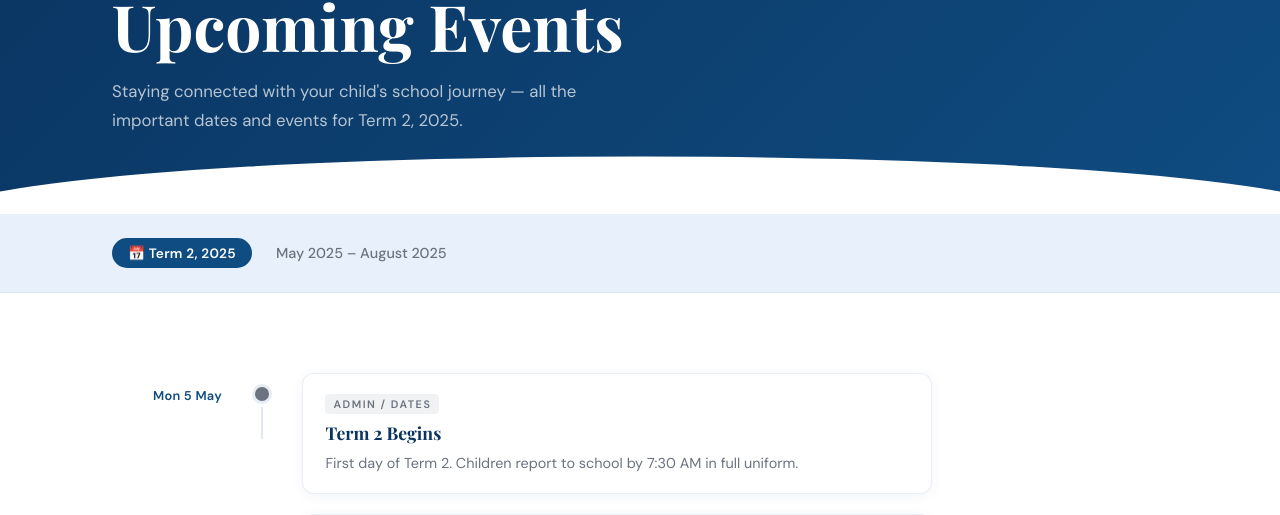
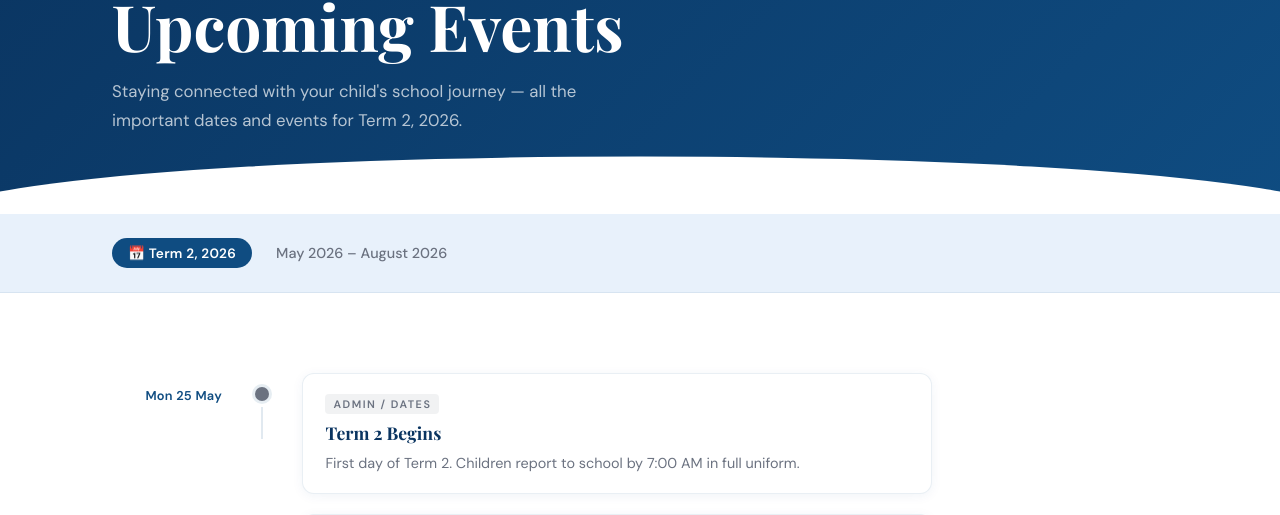
Before and after one commit to GloriaNdagire/jokia-preschool, a Next.js app: page /events in a window 1280 px wide. Shown: the part 180-695 px from the top of the page. Built offline with nearby package versions, Linux system fonts and the light colour scheme; a web font is replaced by a local one.

Commit message:
Update current term and event dates to 2026
Updated term information and event details for 2026.

```diff
--- a/src/app/events/page.tsx
+++ b/src/app/events/page.tsx
@@ -20,8 +20,8 @@ export const metadata: Metadata = {
   ──────────────────────────────────────────────────────
 */
 
-const CURRENT_TERM = 'Term 2, 2025'
-const TERM_DATES   = 'May 2025 – August 2025'
+const CURRENT_TERM = 'Term 2, 2026'
+const TERM_DATES   = 'May 2026 – August 2026'
 
 type EventItem = {
   date: string
@@ -32,9 +32,9 @@ type EventItem = {
 
 const events: EventItem[] = [
   {
-    date: 'Mon 5 May',
+    date: 'Mon 25 May',
     title: 'Term 2 Begins',
-    description: 'First day of Term 2. Children report to school by 7:30 AM in full uniform.',
+    description: 'First day of Term 2. Children report to school by 7:00 AM in full uniform.',
     category: 'admin',
   },
   {
```
